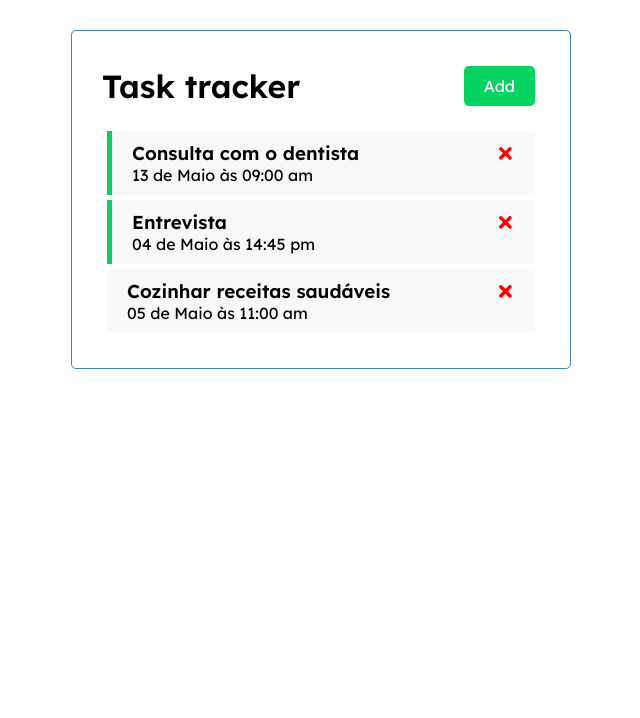
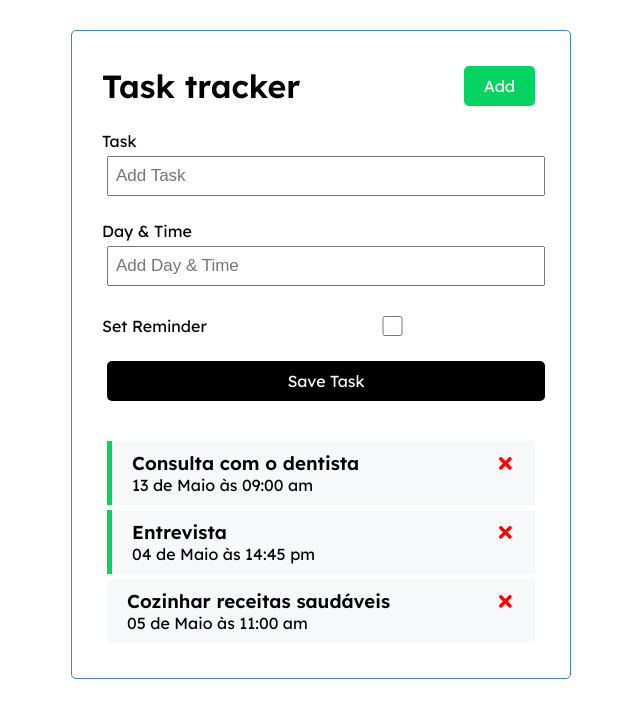
Before and after one commit to cpelichek/task-tracker, a React (Create React App) app: page / in a window 1280 px wide. Shown: the top 718 px of the page, without its empty margins (319-959 px from the left). Built offline with nearby package versions, Linux system fonts and the light colour scheme.

Commit message:
Add addTask function and AddTask component

```diff
--- a/src/App.js
+++ b/src/App.js
@@ -1,6 +1,9 @@
 import { useState } from "react";
+
 import Header from "./components/Header";
+import AddTask from "./components/AddTask";
 import Tasks from "./components/Tasks";
+import { concatSeries } from "async";
 
 function App() {
   const [tasks, setTasks] = useState([
@@ -24,12 +27,19 @@
     },
   ]);
 
+  // Add tasks
+  const addTask = (task) => {
+    const id = Math.floor(Math.random() * 10000) + 1
+    const newTask = { id, ...task }
+    setTasks([...tasks, newTask])
+  }
+
   // Delete task by filtering out, setting the tasks to the filtered tasks
   const deleteTask = (id) => {
     setTasks(tasks.filter((task)=> task.id !== id));
   };
 
-  // Toggle reminder
+  // Toggle reminder, if we where using backend them here we would do fetch requests to our server as well
   const toggleReminder = (id) => {
     setTasks(tasks.map((task)=> task.id === id ? {...task, reminder: !task.reminder} : task))
   }
@@ -37,6 +47,7 @@
   return (
     <div className="container">
       <Header />
+      <AddTask onAdd={addTask} />
       {tasks.length > 0 ? <Tasks tasks={tasks} onDelete={deleteTask} onToggle={toggleReminder} /> : <h3>💪 No more tasks! 🦾</h3>}
     </div>
   );
--- /dev/null
+++ b/src/components/AddTask.js
@@ -0,0 +1,58 @@
+import { useState } from "react";
+
+const AddTask = ({ onAdd }) => {
+  const [text, setText] = useState("");
+  const [day, setDay] = useState("");
+  const [reminder, setReminder] = useState(false);
+
+  const onSubmit = (e) => {
+    e.preventDefault();
+
+    if (!text) {
+      alert("Please add a task");
+      return;
+    }
+
+    onAdd({ text, day, reminder });
+
+    // clear form
+    setText("");
+    setDay("");
+    setReminder(false);
+  };
+
+  return (
+    <form className="add-form" onSubmit={onSubmit}>
+      <div className="form-control">
+        <label>Task</label>
+        <input
+          type="text"
+          placeholder="Add Task"
+          value={text}
+          onChange={(e) => setText(e.target.value)}
+        />
+      </div>
+      <div className="form-control">
+        <label>Day &amp; Time</label>
+        <input
+          type="text"
+          placeholder="Add Day &amp; Time"
+          value={day}
+          onChange={(e) => setDay(e.target.value)}
+        />
+      </div>
+      <div className="form-control form-control-check">
+        <label>Set Reminder</label>
+        <input
+          type="checkbox"
+          checked={reminder}
+          value={reminder}
+          onChange={(e) => setReminder(e.currentTarget.checked)}
+        />
+      </div>
+      <input type="submit" value="Save Task" className="btn btn-block" />
+    </form>
+  );
+};
+
+export default AddTask;
```
